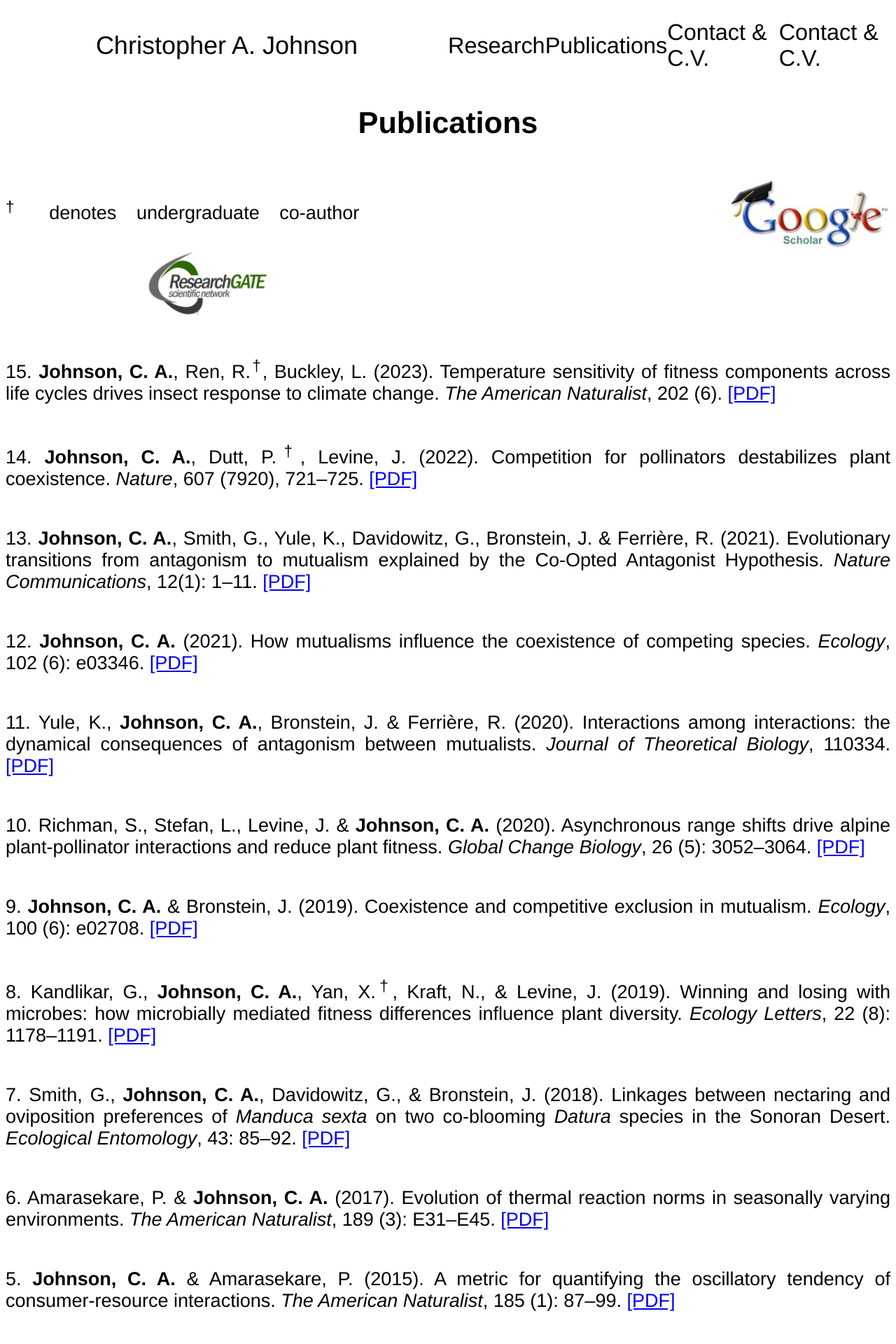
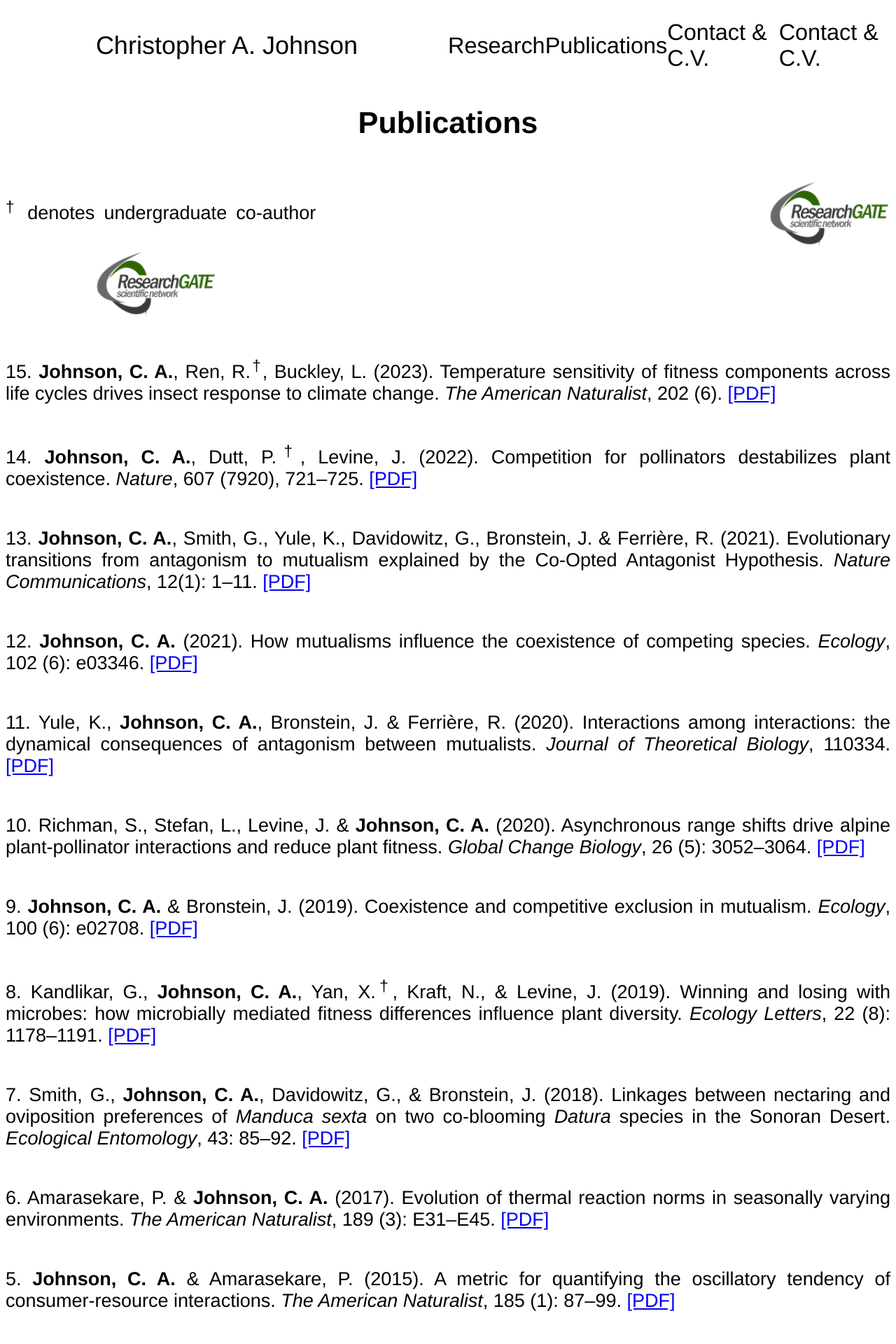
Before and after one commit to chrisajohnson/chrisajohnson.github.io, a Jekyll site: the page built from publications.md, in a window 1280 px wide. Shown: the top 1920 px of the page at 70% size. Built offline with Jekyll 4.4.1, drawn with Linux system fonts in a browser that asks for light colours.

Commit message:
Update publications.md

```diff
--- a/publications.md
+++ b/publications.md
@@ -9,10 +9,10 @@ weight: 2
 <p>
   <sup>†</sup> denotes undergraduate co-author
   <a href="https://scholar.google.com/citations?user=IzLbtxcAAAAJ&hl=en" target="_blank">
-  <img src="{{ '/images/Google_scholar.jpg' | relative_url }}" alt="Google Scholar logo" style="height: 100px; vertical-align: middle; margin-left: 500px;" />
+  <img src="{{ '/images/Research_gate.png' | relative_url }}" alt="Google Scholar logo" style="height: 100px; vertical-align: middle; margin-left: 50%;" />
   </a>
   <a href="https://www.researchgate.net/profile/Christopher-Johnson-41" target="_blank">
-    <img src="{{ '/images/Research_gate.png' | relative_url }}" alt="ResearchGate logo" style="height: 100px; vertical-align: middle; margin-left: 200px;" />
+    <img src="{{ '/images/Research_gate.png' | relative_url }}" alt="ResearchGate logo" style="height: 100px; vertical-align: middle; margin-left: 10%;" />
   </a>
 </p>
 
```
